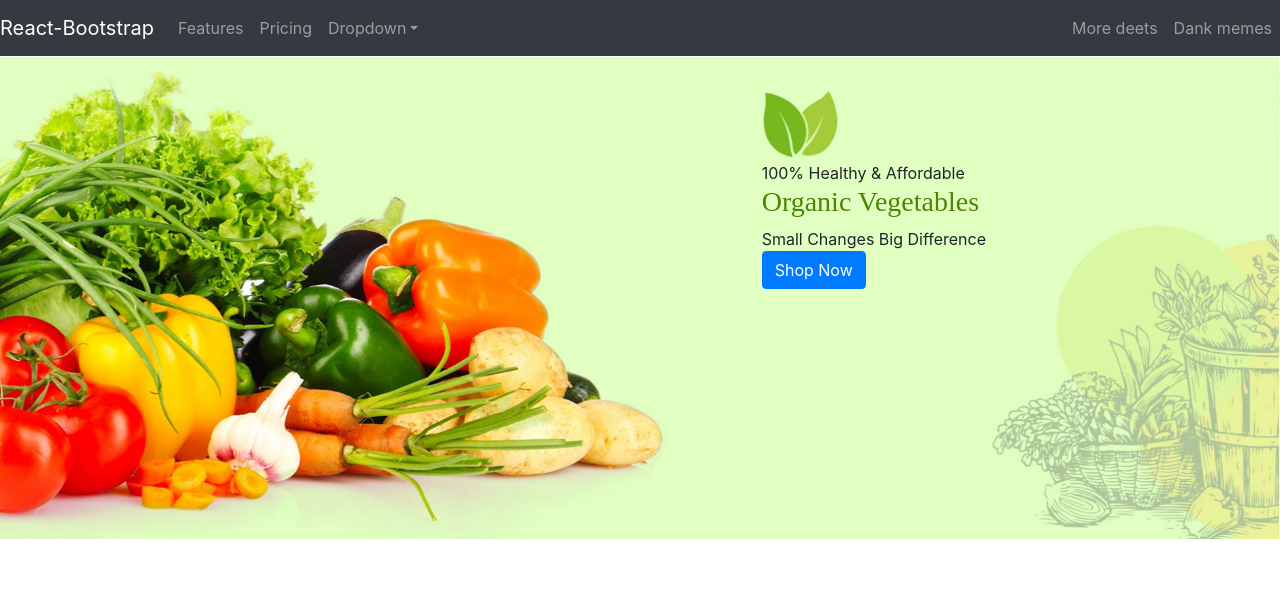
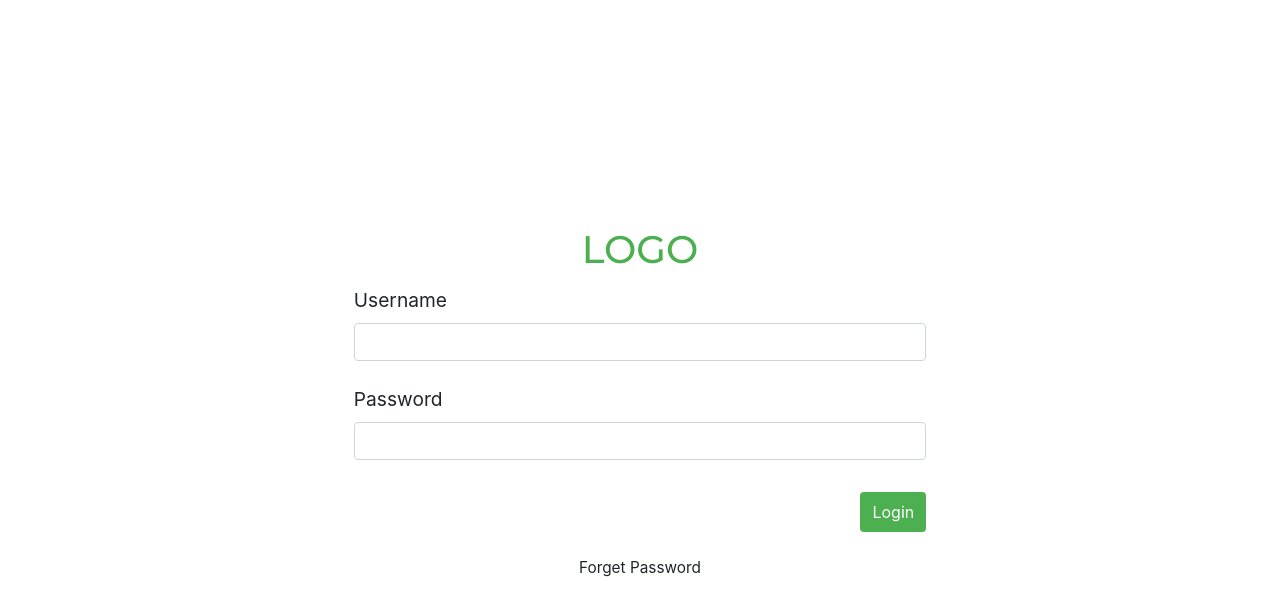
Before and after one commit to Team-KitKat/ecommerce-frontend, a React (Create React App) app: page / in a window 1280 px wide. Shown: the top 616 px of the page. Built offline with nearby package versions, Linux system fonts and the light colour scheme.

Commit message:
added routing from login to home

```diff
--- a/package.json
+++ b/package.json
@@ -15,6 +15,7 @@
     "react": "^17.0.2",
     "react-bootstrap": "^1.6.1",
     "react-dom": "^17.0.2",
+    "react-router-dom": "^5.2.0",
     "react-scripts": "4.0.3",
     "typescript": "^4.3.2",
     "web-vitals": "^1.1.2"
@@ -44,6 +45,7 @@
     ]
   },
   "devDependencies": {
-    "@types/node-sass": "^4.11.1"
+    "@types/node-sass": "^4.11.1",
+    "@types/react-router-dom": "^5.1.7"
   }
 }
--- a/src/App.tsx
+++ b/src/App.tsx
@@ -1,16 +1,15 @@
 import React from 'react';
-import {Container} from "react-bootstrap";
-import NavigationBar from "./components/navbar/NavigationBar";
-import Welcome from "./components/welcomeImage/Welcome";
 import './App.scss';
+import Login from "./components/login/Login";
+import {BrowserRouter as Router, Route} from "react-router-dom";
+import Home from "./components/home/Home";
 
 const App: React.FC = () => {
     return (
-        <React.Fragment>
-            <NavigationBar/>
-            <Welcome/>
-        </React.Fragment>
-
+      <Router>
+        <Route exact path={'/'} component={Login}/>
+        <Route exact path={'/home'} component={Home}/>
+      </Router>
     );
 };
 
--- a/src/assets/styles/partials/_login.scss
+++ b/src/assets/styles/partials/_login.scss
@@ -15,6 +15,7 @@
 }
 
 .login-button{
+  height: 40px;
   background-color: $common-green;
   border: $common-green;
   &:hover {
--- a/src/components/home/Home.tsx
+++ b/src/components/home/Home.tsx
@@ -1,10 +1,13 @@
 import React from 'react';
+import NavigationBar from "../navbar/NavigationBar";
+import Welcome from "../welcomeImage/Welcome";
 
 const Home: React.FC = () => {
     return (
-        <div>
-
-        </div>
+      <React.Fragment>
+        <NavigationBar/>
+        <Welcome/>
+      </React.Fragment>
     );
 };
 
--- a/src/components/login/Login.tsx
+++ b/src/components/login/Login.tsx
@@ -1,15 +1,23 @@
 import React from 'react';
 import {Button, Col, Container, Form, Row} from "react-bootstrap";
+import {useHistory} from 'react-router-dom';
 
 const Login: React.FC = () => {
+
+  const history = useHistory();
+
+  const handleOnSubmit = () => {
+    history.push('/home');
+  }
+
   return (
     <Container fluid={true} className={'login'}>
       <Row>
-        <Col xs={12} className={'text-center mb-2 login-text '} >
+        <Col xs={12} className={'text-center mb-2 login-text '}>
           LOGO
         </Col>
         <Col>
-          <Form>
+          <Form onSubmit={handleOnSubmit}>
             <Form.Group controlId="formUserName" className={'mb-4'}>
               <Form.Label>Username</Form.Label>
               <Form.Control required type="text" placeholder=""/>
@@ -18,10 +26,10 @@ const Login: React.FC = () => {
               <Form.Label>Password</Form.Label>
               <Form.Control required type="password" placeholder=""/>
             </Form.Group>
-            <Button type={'submit'} className={'mt-3 float-end login-button'}>Login</Button>
+            <Button type={'submit'} className={'mt-3 float-right login-button'} >Login</Button>
           </Form>
         </Col>
-        <Col xs={12} className={'text-center mt-4 fp-text'} >
+        <Col xs={12} className={'text-center mt-4 fp-text'}>
           Forget Password
         </Col>
       </Row>
```
Also changed, not shown: 1 other file (tests, documents, lock files or other folders).
